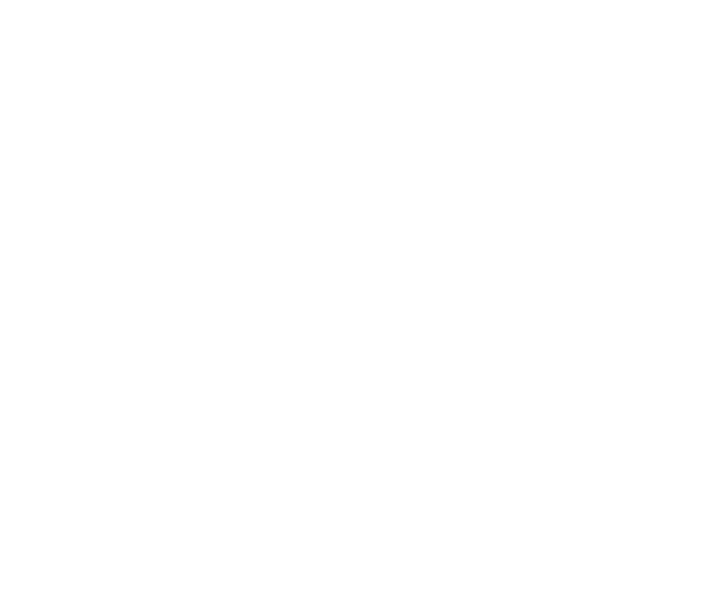
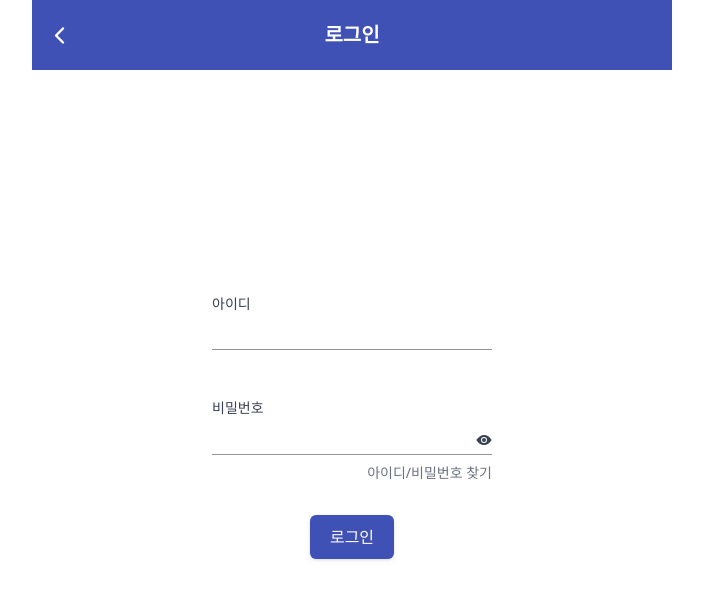
Before and after one commit to SESAC-TEAM-SLOPED/sloped-fe, a React (Create React App) app: page /login/local in a window 1280 px wide. Before the commit this address had no page. Shown: the top 600 px of the page, without its empty margins (288-991 px from the left). Built offline with nearby package versions, Linux system fonts and the light colour scheme.

Commit message:
Feat: 로컬 로그인 구현(#84)

```diff
--- a/src/components/LoginForm/IdLoginForm.tsx
+++ b/src/components/LoginForm/IdLoginForm.tsx
@@ -1,14 +1,39 @@
 import { useState } from "react";
 import { IoEye, IoEyeOff } from "react-icons/io5";
 import Button from "../ui/Button";
+import api from "../../api";
+import { Navigate, useNavigate } from "react-router-dom";
 
 const IdLoginForm = () => {
   const [id, setId] = useState("");
   const [password, setPassword] = useState("");
   const [showPassword, setShowPassword] = useState(false);
+  const navigate = useNavigate();
 
   const toggleShowPassword = () => {
     setShowPassword(!showPassword);
+  };
+
+  const handleLogin = async () => {
+    try {
+      const response = await api.post("/login", { id, password });
+      // const response = await api.post("/api/users/login", { id, password });
+      const token = response.data.token;
+      localStorage.setItem("token", token); // JWT 토큰을 로컬 스토리지에 저장
+
+      const storedToken = localStorage.getItem("token");
+      if (storedToken) {
+        console.log("Stored JWT Token:", storedToken);
+      } else {
+        console.log("No token found");
+      }
+      console.log("Login successful", response.data);
+
+      navigate("/"); // 로그인 성공 시 이동하는 페이지
+    } catch (error) {
+      // 로그인 실패 시 처리 로직 추가
+      console.error("Login failed", error);
+    }
   };
 
   return (
@@ -55,7 +80,7 @@ const IdLoginForm = () => {
       </div>
 
       <div className="flex justify-center mt-20 w-[280px]">
-        <Button text="로그인" onClick={() => {}} />
+        <Button text="로그인" onClick={handleLogin} />
       </div>
     </form>
   );
--- a/src/components/LoginForm/JoinPageForm.tsx
+++ b/src/components/LoginForm/JoinPageForm.tsx
@@ -35,7 +35,7 @@ const JoinPageForm = () => {
       </Link>
 
       <Link
-        to="/login/id"
+        to="/login/local"
         className="flex items-center justify-start w-[250px] h-[60px] py-2 bg-email rounded-lg text-lg "
       >
         <div className="flex items-center ml-5">
--- a/src/routes/Router.tsx
+++ b/src/routes/Router.tsx
@@ -37,7 +37,7 @@ const Router = () => {
         <Route path="/review/new" element={<WriteReview />} />
         <Route path="/facility/new/positioning" element={<Positioning />} />
         <Route path="/road/new/positioning" element={<Positioning />} />
-        <Route path="/login/id" element={<IdLogin />} />
+        <Route path="/login/local" element={<IdLogin />} />
         <Route path="/joinpage" element={<JoinPage />} />
         <Route path="/find/information" element={<FindInformation />} />
         <Route path="/register/id" element={<RegisterId />} />
```
